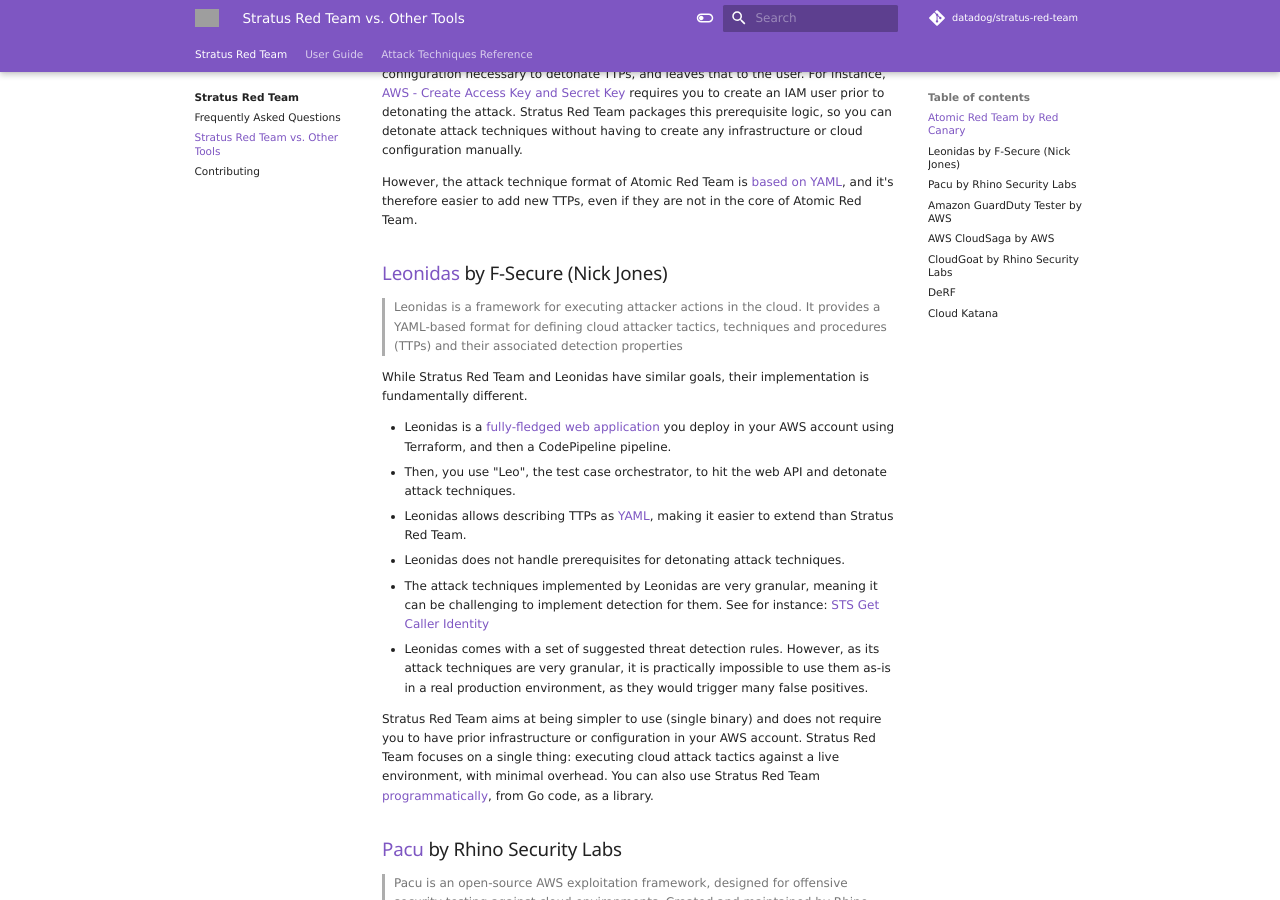
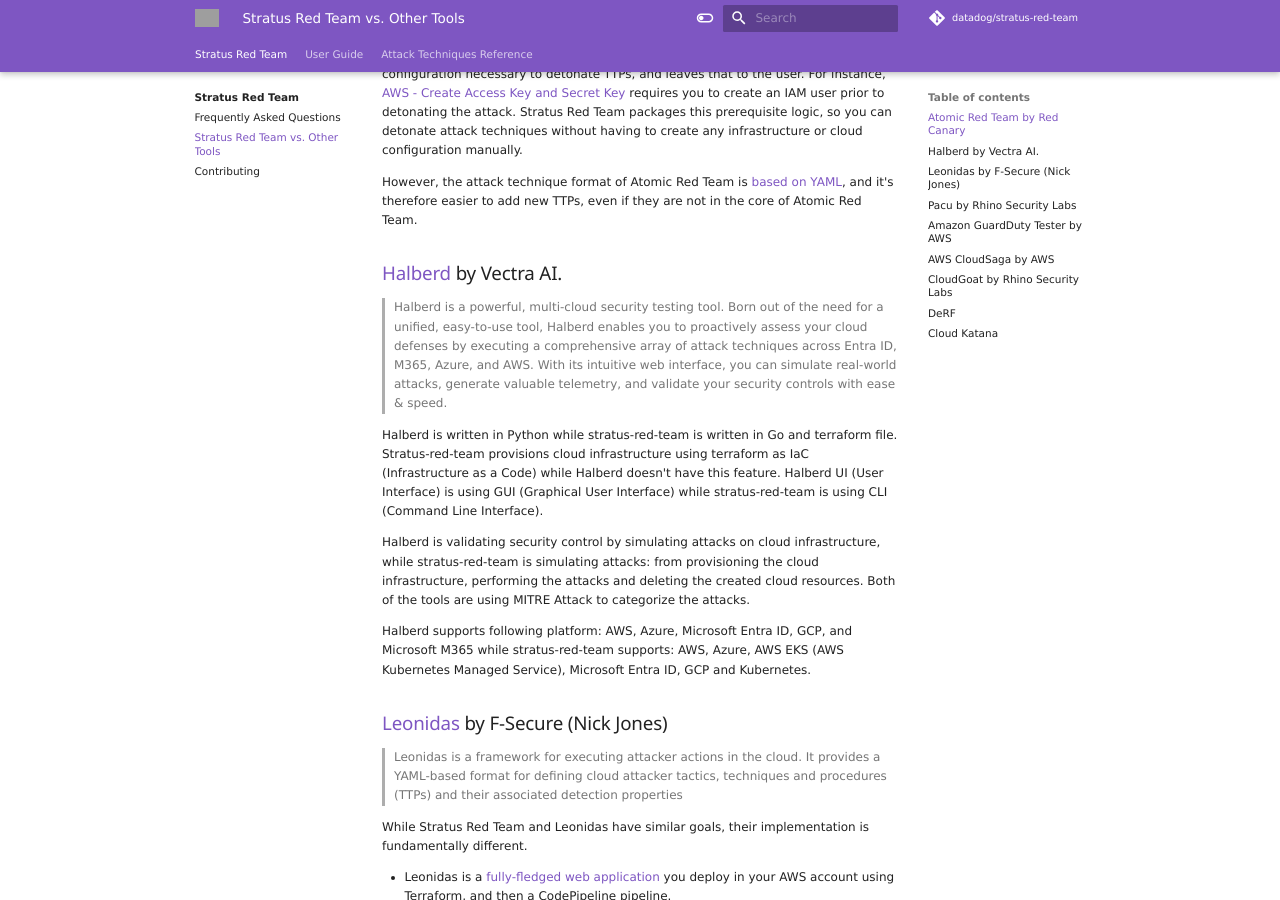
Before and after one commit to DataDog/stratus-red-team, an MkDocs documentation site: the page built from docs/comparison.md, in a window 1280 px wide and 900 px high, scrolled down 341 px. Built offline with MkDocs 1.6.1 and Material for MkDocs 9.7.7, drawn with Linux system fonts in a browser that asks for light colours; nearby versions of some CDN libraries; library files that are not in the unit come from our copies; comment, search, counter and statistics services are not loaded; grey boxes are pictures that could not be loaded.

Commit message:
Issue 584 compare halberd (#699)
* Initial commit on comparison with halberd

Issue https://github.com/DataDog/stratus-red-team/issues/584

* Update the comparison with Halberd

Issue #584

```diff
--- a/docs/comparison.md
+++ b/docs/comparison.md
@@ -11,6 +11,17 @@
 For instance, [AWS - Create Access Key and Secret Key](https://github.com/redcanaryco/atomic-red-team/blob/7576aff377781ba3546c0835e48bffc980b4cbc8/atomics/T1098.001/T1098.001.md#atomic-test-3---aws---create-access-key-and-secret-key) requires you to create an IAM user prior to detonating the attack. Stratus Red Team packages this prerequisite logic, so you can detonate attack techniques without having to create any infrastructure or cloud configuration manually.
 
 However, the attack technique format of Atomic Red Team is [based on YAML](https://github.com/redcanaryco/atomic-red-team/blob/7576aff377781ba3546c0835e48bffc980b4cbc8/atomics/T1098.001/T1098.001.yaml#L169-L196), and it's therefore easier to add new TTPs, even if they are not in the core of Atomic Red Team.
+
+
+## [Halberd](https://github.com/vectra-ai-research/Halberd) by Vectra AI.
+
+> Halberd is a powerful, multi-cloud security testing tool. Born out of the need for a unified, easy-to-use tool, Halberd enables you to proactively assess your cloud defenses by executing a comprehensive array of attack techniques across Entra ID, M365, Azure, and AWS. With its intuitive web interface, you can simulate real-world attacks, generate valuable telemetry, and validate your security controls with ease & speed.
+
+Halberd is written in Python while stratus-red-team is written in Go and terraform file. Stratus-red-team provisions cloud infrastructure using terraform as IaC (Infrastructure as a Code) while Halberd doesn't have this feature. Halberd UI (User Interface) is using GUI (Graphical User Interface) while stratus-red-team is using CLI (Command Line Interface).
+
+Halberd is validating security control by simulating attacks on cloud infrastructure, while stratus-red-team is simulating attacks: from provisioning the cloud infrastructure, performing the attacks and deleting the created cloud resources. Both of the tools are using MITRE Attack to categorize the attacks.
+
+Halberd supports following platform: AWS, Azure, Microsoft Entra ID, GCP, and Microsoft M365 while stratus-red-team supports: AWS, Azure, AWS EKS (AWS Kubernetes Managed Service), Microsoft Entra ID, GCP and Kubernetes.
 
 ## [Leonidas](https://github.com/FSecureLABS/leonidas) by F-Secure (Nick Jones)
 
```
